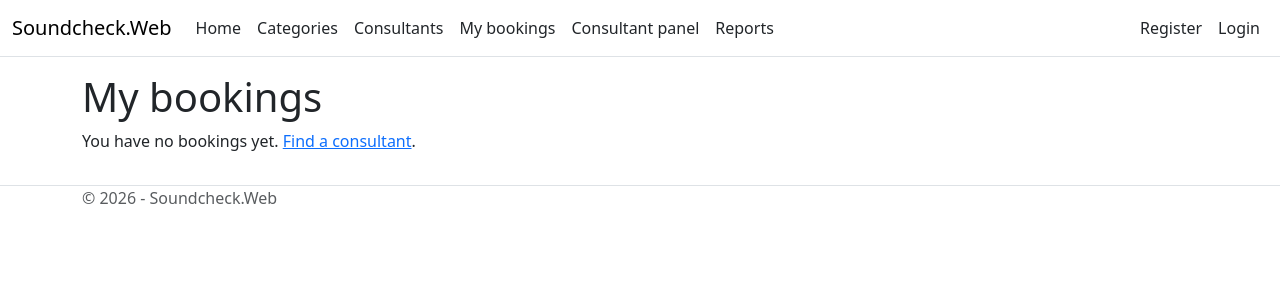
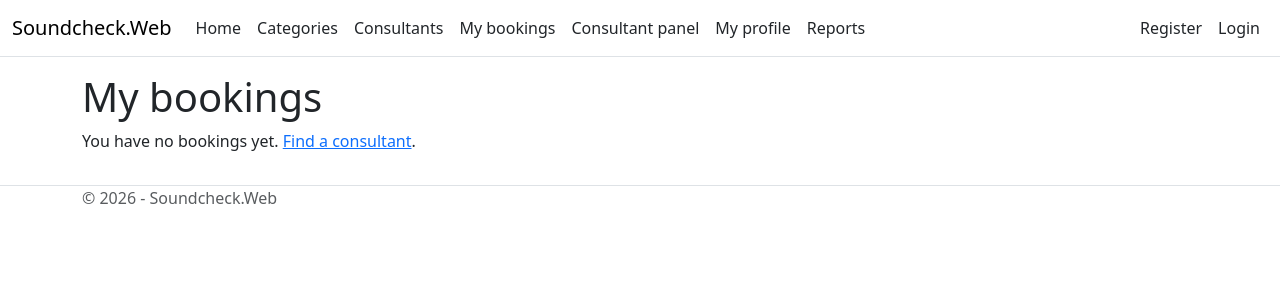
Before and after one commit to BestIsaacPlayer/Soundcheck, an ASP.NET Core app: page /Bookings in a window 1280 px wide. Shown: the top 300 px of the page. Run offline with ASP.NET Core 8, Linux system fonts and the light colour scheme; the visitor is signed in with stand-in values (Sample User, id 1); some libraries are stand-ins or nearby versions.

Commit message:
Create a button for consultant-only profile editing in the main navigation panel

```diff
--- a/Soundcheck.Web/Views/Shared/_Layout.cshtml
+++ b/Soundcheck.Web/Views/Shared/_Layout.cshtml
@@ -37,6 +37,12 @@
                             <a class="nav-link text-dark" asp-controller="ConsultantBookings" asp-action="Index">Consultant panel</a>
                         </li>
                     }
+                    @if (User.IsInRole("Consultant"))
+                    {
+                        <li class="nav-item">
+                            <a class="nav-link text-dark" asp-controller="ConsultantProfile" asp-action="Edit">My profile</a>
+                        </li>
+                    }
                     @if (User.IsInRole("Admin"))
                     {
                         <li class="nav-item">
```
